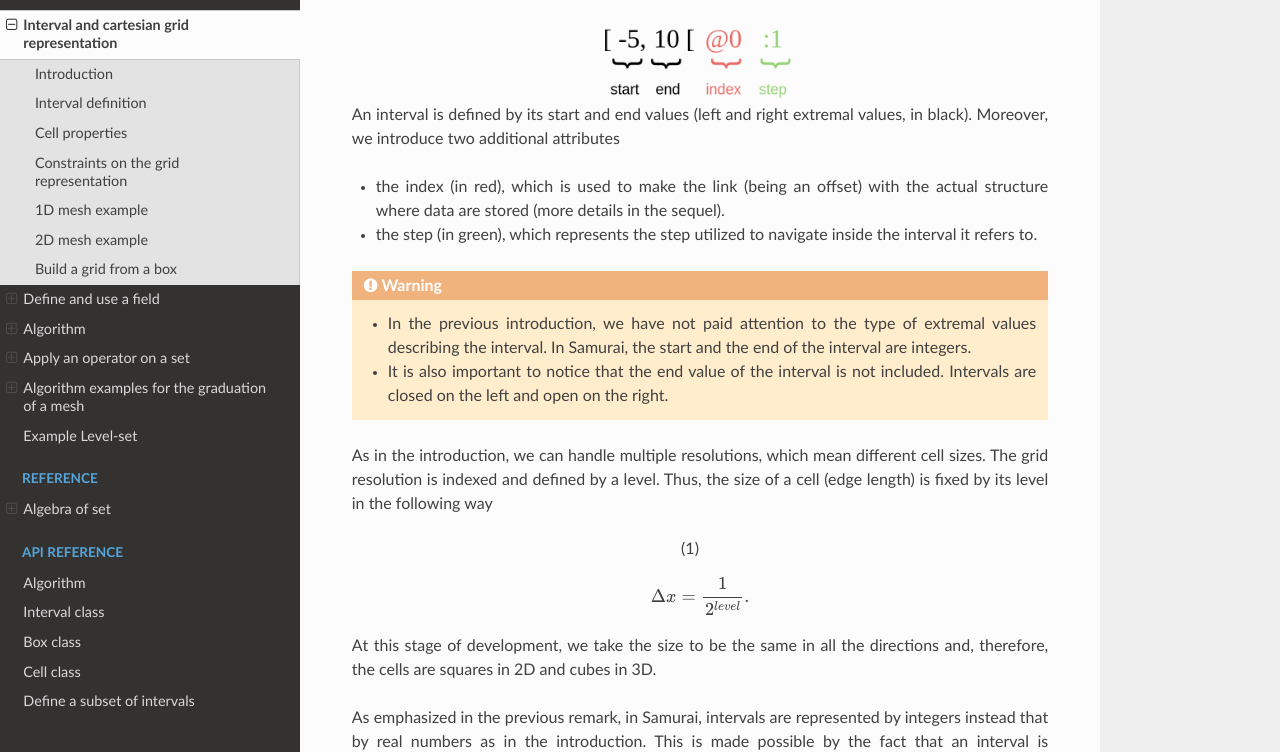
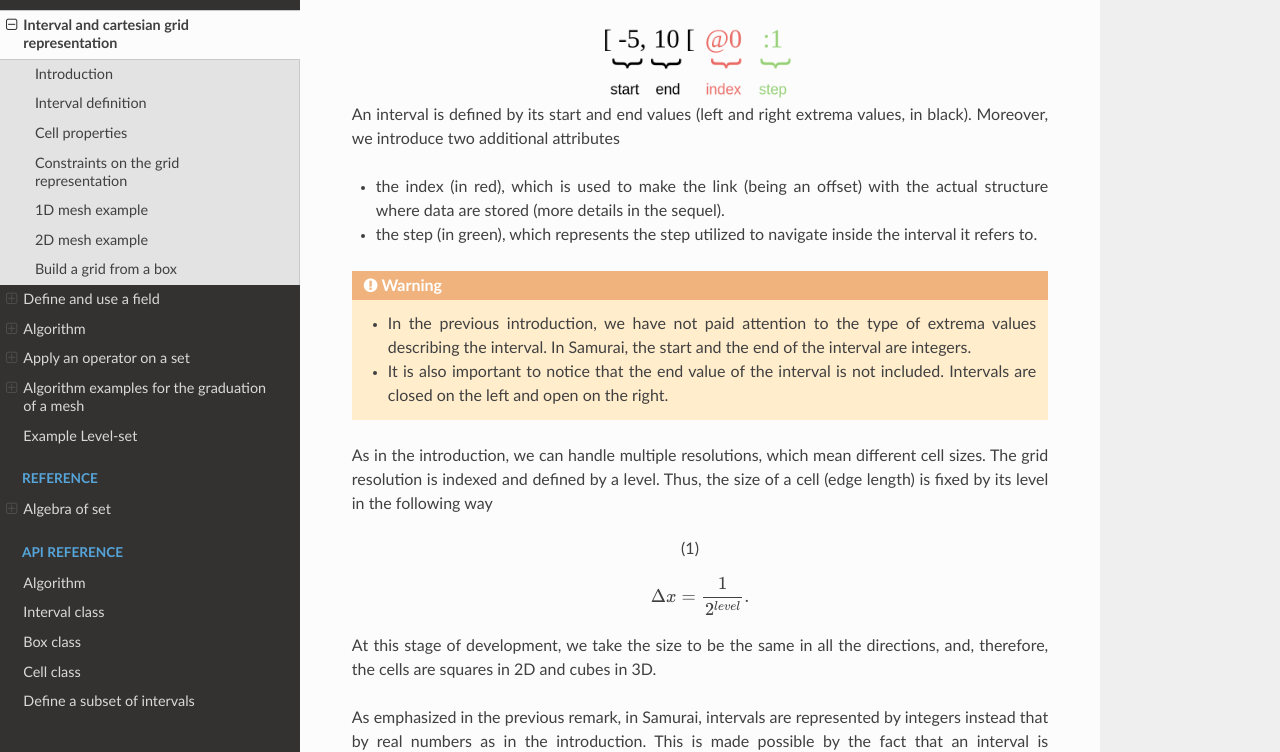
Before and after one commit to hpc-maths/samurai, a Sphinx documentation site: the page built from doc/source/tutorial/interval.rst, in a window 1280 px wide and 1400 px high, scrolled down 1499 px. Shown: the part 153-905 px from the top of the window. Built offline with Sphinx 7.4.7 and the Read the Docs theme 2.0.0, drawn with Linux system fonts in a browser that asks for light colours; some of the changed text lies outside the part shown.

Commit message:
fix typo

```diff
--- a/doc/source/tutorial/interval.rst
+++ b/doc/source/tutorial/interval.rst
@@ -61,7 +61,7 @@
     :width: 200
     :align: center
 
-An interval is defined by its start and end values (left and right extremal values, in black).
+An interval is defined by its start and end values (left and right extrema values, in black).
 Moreover, we introduce two additional attributes
 
 - the index (in red), which is used to make the link (being an offset) with the actual structure where data are stored (more details in the sequel).
@@ -69,7 +69,7 @@
 
 .. warning::
 
-    - In the previous introduction, we have not paid attention to the type of extremal values describing the interval. In |project|, the start and the end of the interval are integers.
+    - In the previous introduction, we have not paid attention to the type of extrema values describing the interval. In |project|, the start and the end of the interval are integers.
 
     - It is also important to notice that the end value of the interval is not included. Intervals are closed on the left and open on the right.
 
@@ -80,7 +80,7 @@
 .. math:: \Delta x = \frac{1}{2^{level}}.
     :label: dx
 
-At this stage of development, we take the size to be the same in all the directions and, therefore, the cells are squares in 2D and cubes in 3D.
+At this stage of development, we take the size to be the same in all the directions, and, therefore, the cells are squares in 2D and cubes in 3D.
 
 As emphasized in the previous remark, in |project|, intervals are represented by integers instead that by real numbers as in the introduction.
 This is made possible by the fact that an interval is associated to some cells at a given level, whose size (a real number) can be simply obtained by :eq:`dx`.
@@ -127,10 +127,10 @@
 Constraints on the grid representation
 --------------------------------------
 
-As stressed before, there are some contraints on the grid representation allowed by |project|.
+As stressed before, there are some constraints on the grid representation allowed by |project|.
 
-Since the extremal values for each interval (and thus the cells) are constrained to be integers and the corresponding real coordinates are reconstructed from these values via :math:`\Delta x `, the latter will take only certains values following this principle.
-Therefore, not every real coordinate can be represented with this system.
+Since the extrema values for each interval (and thus the cells) are constrained to be integers and the corresponding real coordinates are reconstructed from these values via :math:`\Delta x`, the latter will take only certain values following this principle.
+Therefore, not every real coordinate can be represented by this system.
 
 Suppose we are considering level 1 with associated step :math:`\Delta x = 0.5` for a 1D problem.
 It is therefore impossible by definition to have a cell at this level with center at :math:`\frac{1}{3}`.
```
